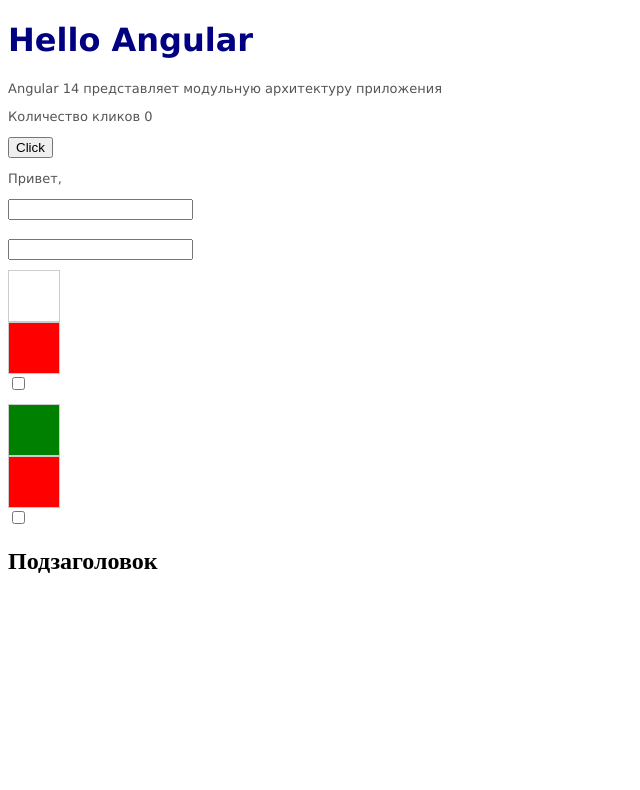
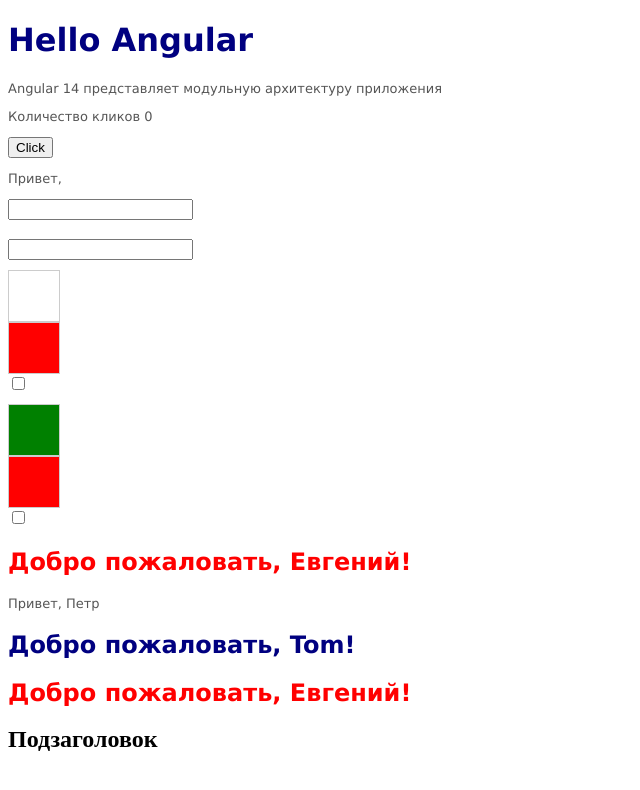
Before and after one commit to VKozhura/angular-components, an Angular app: page / in a window 1280 px wide. Shown: the top 790 px of the page, without its empty margins (0-640 px from the left). Built offline with nearby package versions, Linux system fonts and the light colour scheme.

Commit message:
работа с компонентами, ng-content

```diff
--- a/src/app/app.component.html
+++ b/src/app/app.component.html
@@ -30,3 +30,10 @@
   ></div>
   <input type="checkbox" [(ngModel)]="isRedColor" />
 </div>
+
+<child-comp></child-comp>
+<p>Привет, {{ name1 }}</p>
+
+<child-comp
+  ><h2>Добро пожаловать, {{ name2 }}!</h2></child-comp
+>
--- a/src/app/app.component.ts
+++ b/src/app/app.component.ts
@@ -10,7 +10,8 @@
   name: string = '';
   isRed = false;
   isRedColor = false;
-
+  name1 = 'Петр';
+  name2 = 'Tom';
   increase(): void {
     this.count++;
   }
--- a/src/app/app.module.ts
+++ b/src/app/app.module.ts
@@ -4,9 +4,10 @@
 
 import { AppComponent } from './app.component';
 import { ButtonComponent } from './button/button.component';
+import { ChildComponent } from './child.component';
 
 @NgModule({
-  declarations: [AppComponent, ButtonComponent],
+  declarations: [AppComponent, ChildComponent],
   imports: [BrowserModule, FormsModule],
   providers: [],
   bootstrap: [AppComponent],
--- /dev/null
+++ b/src/app/child.component.ts
@@ -0,0 +1,18 @@
+import { Component } from '@angular/core';
+
+@Component({
+  selector: 'child-comp',
+  template: `<ng-content></ng-content>
+    <h2>Добро пожаловать, {{ name1 }}!</h2>`,
+  styles: [
+    `
+      h2,
+      p {
+        color: red;
+      }
+    `,
+  ],
+})
+export class ChildComponent {
+  name1 = 'Евгений';
+}
```
